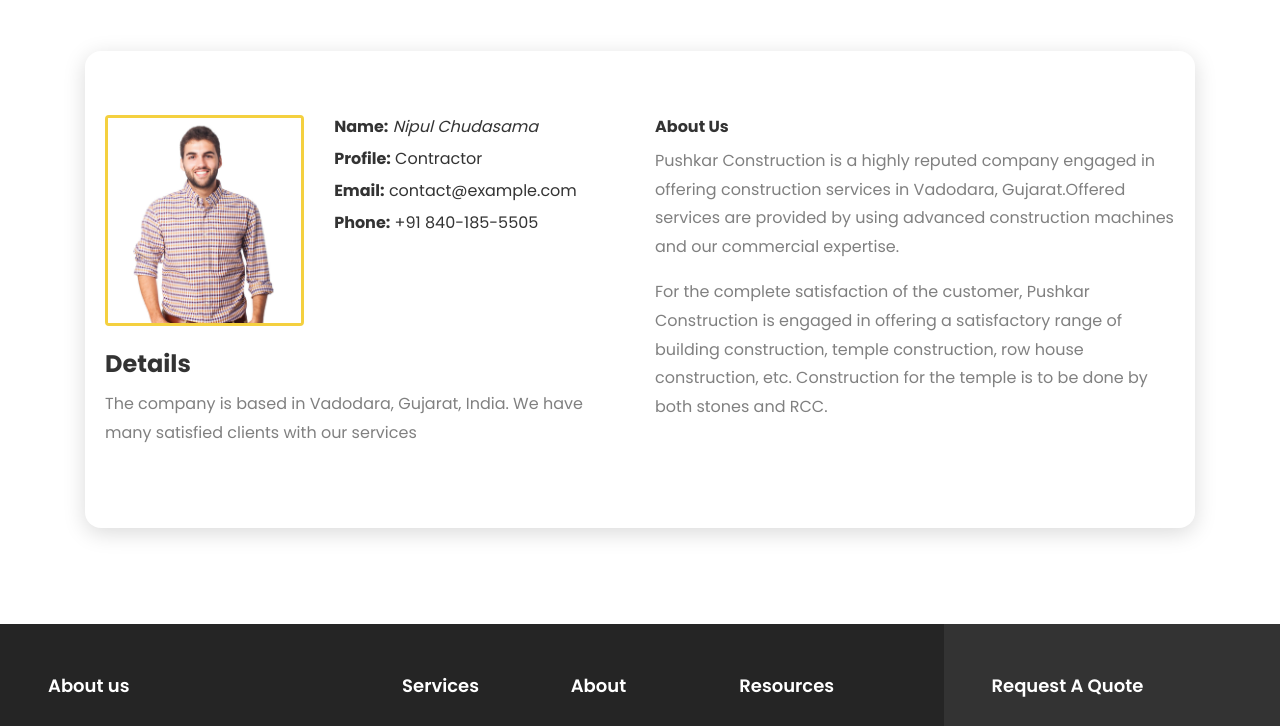
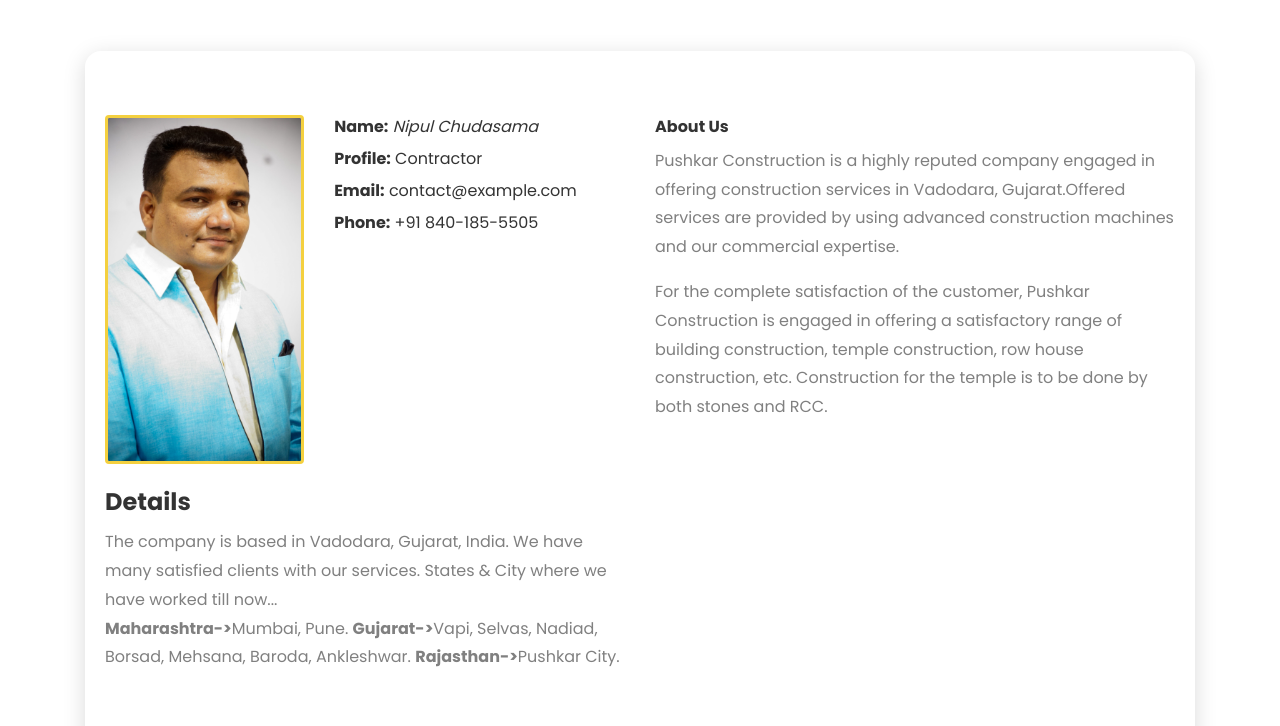
Before and after one commit to DhruvilNagar/pushkarconstruction-frontend, a plain HTML site: page profile.html in a window 1280 px wide. Shown: the part 630-1356 px from the top of the page. Drawn offline with Linux system fonts and the light colour scheme; some packages are replaced by stand-ins of ours; no server answers.

Commit message:
profile page update

```diff
--- a/profile.html
+++ b/profile.html
@@ -155,7 +155,7 @@
                 <div class="col-sm-6 col-md-5">
                   <div class="about-img">
                     <img
-                      src="images/team-8.jpg"
+                      src="images/DSC03828.jpg"
                       class="img-fluid rounded b-shadow-a"
                       style="border: #f4d03f solid;"
                       alt=""
@@ -187,7 +187,10 @@
               <div>
                 <p>
                   The company is based in Vadodara, Gujarat, India. We have many
-                  satisfied clients with our services
+                  satisfied clients with our services.
+                  States & City where we have worked till now...<br><b>Maharashtra-></b>Mumbai, Pune.
+                  <b> Gujarat-></b>Vapi, Selvas, Nadiad, Borsad, Mehsana, Baroda, Ankleshwar.
+                    <b>Rajasthan-></b>Pushkar City.
                 </p>
               </div>
             </div>
```
Also changed, not shown: images/DSC03828.jpg (added).
